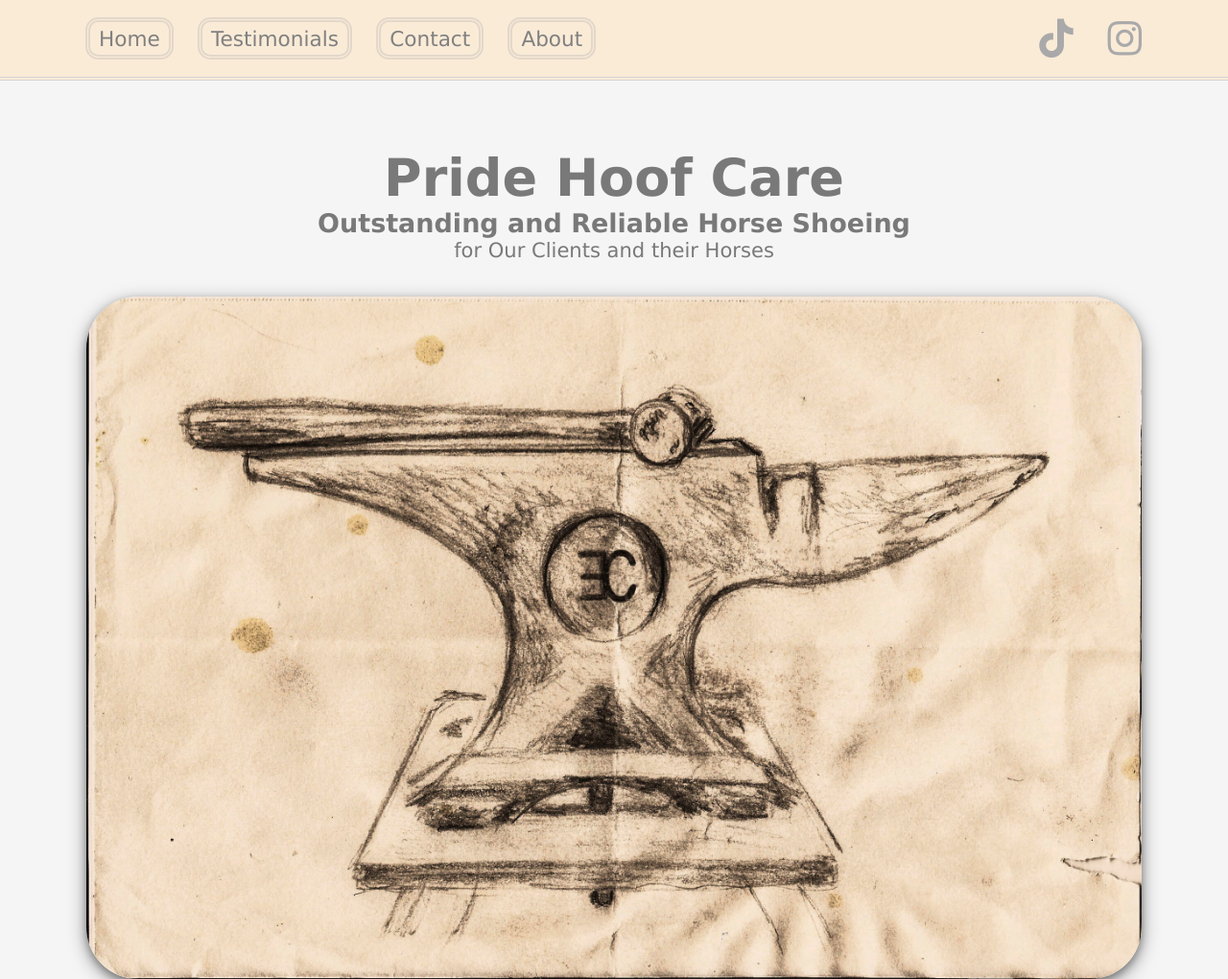
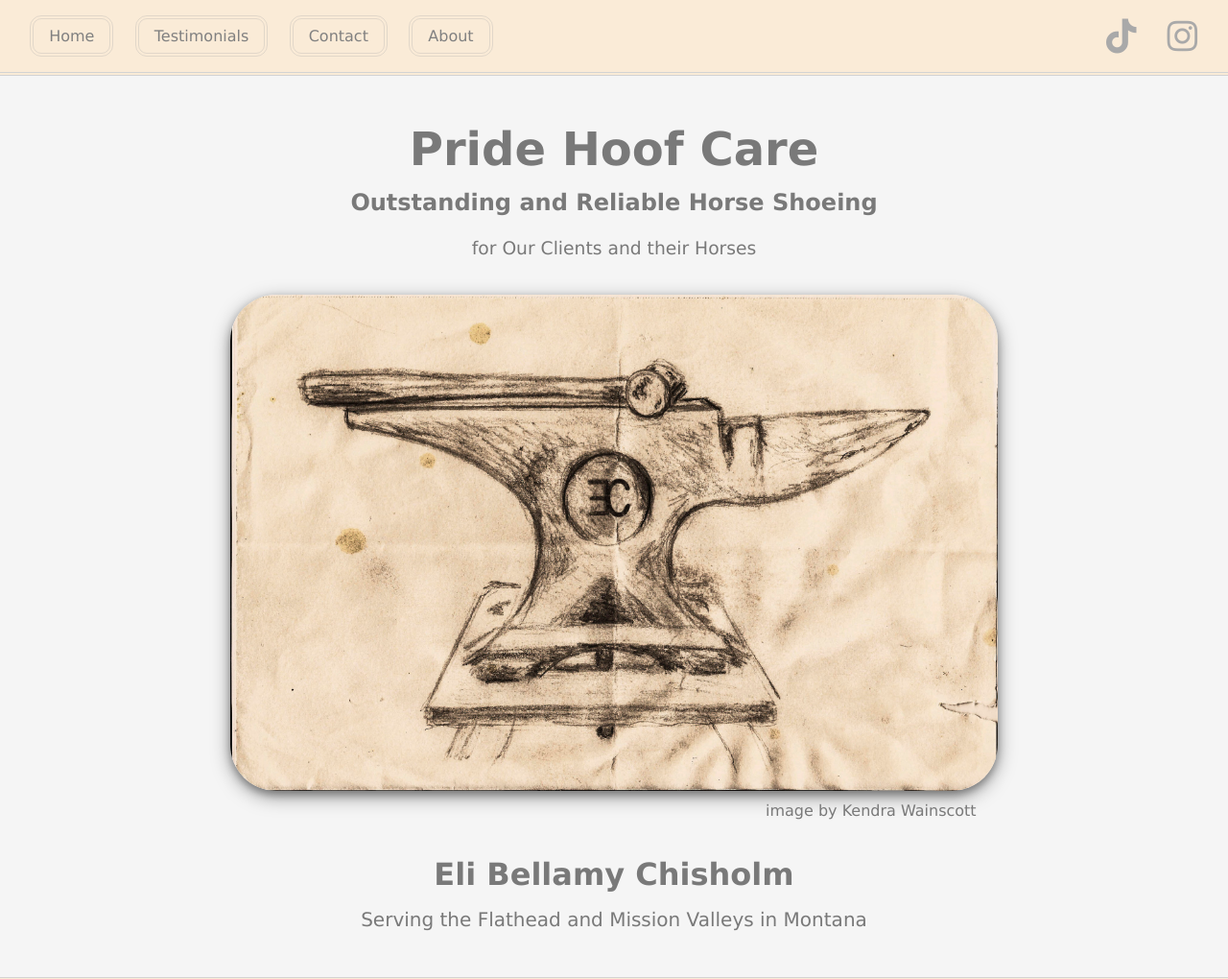
Before and after one commit to kfwainsc/kfwainsc.github.io, a plain HTML site: page pride_hoof_care/index.html in a window 1280 px wide. Shown: the top 1020 px of the page at 96% size. Drawn offline with Linux system fonts and the light colour scheme; a web font is replaced by a local one.

Commit message:
trying to format Pride Hoof Care. May be time to start fresh

```diff
--- a/pride_hoof_care/index.html
+++ b/pride_hoof_care/index.html
@@ -32,12 +32,17 @@
       <nav>
         <div class="nav">
           <div class="nav-links-container">
-            <a class="navOptions" title="Home Page" href="#">Home</a>
-            <a class="navOptions" title="Client Testimonials" href="./local_pages/testimonials.html"
+            <a class="nav-options" title="Home Page" href="#">Home</a>
+            <a
+              class="nav-options"
+              title="Client Testimonials"
+              href="./local_pages/testimonials.html"
               >Testimonials</a
             >
-            <a class="navOptions" title="Contact Info" href="./local_pages/contact.html">Contact</a>
-            <a class="navOptions" title="About Me" href="./local_pages/about.html">About</a>
+            <a class="nav-options" title="Contact Info" href="./local_pages/contact.html"
+              >Contact</a
+            >
+            <a class="nav-options" title="About Me" href="./local_pages/about.html">About</a>
           </div>
           <div class="fa-social-media">
             <a target="_blank" title="TicTok" href="https://www.tiktok.com/@pridehoofcare">
@@ -64,12 +69,13 @@
         />
         <figcaption>image by Kendra Wainscott</figcaption>
       </figure>
-      <h2>Eli Bellamy Chisholm</h2>
-      <h3>Serving the Flathead and Mission Valleys in Montana</h3>
+      <aside class="aside-info">
+        <h2>Eli Bellamy Chisholm</h2>
+        <h3>Serving the Flathead and Mission Valleys in Montana</h3>
+      </aside>
     </main>
     <footer>
       <h4><i class="fa fa-phone"></i> Mon-Fri: 262-613-1499</h4>
-      <h4>201 Kelly Road <br />Columbia Falls, MT 59912 USA</h4>
       <h4>P.O. Box 1706<br />Columbia Falls, MT 59912 USA</h4>
     </footer>
   </body>
--- a/pride_hoof_care/styles.css
+++ b/pride_hoof_care/styles.css
@@ -53,11 +53,11 @@ h5 {
     font-size: 16px;
   }
 }
-@media only screen and (min-width: 992px) {
+/*@media only screen and (min-width: 1200px) {
   html {
     font-size: 18px;
   }
-}
+}*/
 /********************************************************************/
 /****** HEADER ******************************************************/
 .fa-instagram,
@@ -80,9 +80,18 @@ h5 {
   flex-direction: column;
   align-items: center;
   justify-content: space-evenly;
+  text-align: center;
 }
 .h-container h1 {
   font-size: 3rem;
+  line-height: 5rem;
+}
+.h-container h2 {
+  line-height: 2rem;
+}
+.h-container h3 {
+  margin: 2rem 0;
+  line-height: 2rem;
 }
 nav {
   position: fixed;
@@ -100,9 +109,9 @@ nav {
   padding: 1rem 1rem 1rem 2rem;
   display: flex;
   align-content: center;
-  justify-content: space-between;
+  justify-content: space-evenly;
 }
-.navOptions {
+.nav-options {
   font-weight: 500;
   text-decoration: none;
   padding: 0.5rem 1rem;
@@ -114,35 +123,43 @@ nav {
   text-decoration: none;
   color: gray;
 }
-.navOptions:hover {
+.nav-options:hover {
   border: 0.3rem double rgba(169, 169, 169, 1);
   opacity: 0.8;
   background-color: rgba(169, 169, 169, 0.2);
 }
-
-@media only screen and (max-width: 320px) {
+@media only screen and (max-width: 360px) {
   .h-container {
-    padding-top: 22%;
+    padding-top: 28%;
   }
   .nav-links-container {
-    padding: 1rem 0.25rem;
+    padding: 1rem 0.1rem;
+    justify-content: space-evenly;
   }
-  .navOptions {
-    margin: 0rem;
-    padding: 0.25rem;
+  .nav-options {
+    margin: 0.2rem 0.2rem;
+    padding: 0.5rem 0.1rem;
     font-size: 1rem;
   }
 }
-@media only screen and (min-width: 301px) {
+@media only screen and (min-width: 361px) {
   .h-container {
     padding-top: 20%;
   }
   .nav-links-container {
     padding: 1rem 0.25rem;
   }
-  .navOptions {
-    font-size: 1.2rem;
+  .nav-options {
+    font-size: 1rem;
+    padding: 0.5rem 0.4rem;
     margin: 0 0.25rem;
+  }
+}
+@media only screen and (min-width: 400px) {
+  .nav-options {
+    margin: 0 0.4rem;
+    padding: 0.5rem 0.4rem;
+    font-size: 1.25rem;
   }
 }
 @media only screen and (min-width: 481px) {
@@ -154,22 +171,33 @@ nav {
     padding-top: 15%;
   }
   .nav {
-    margin-right: 1rem;
+    margin: 0 1rem;
     justify-content: space-between;
   }
-  .navOptions {
-    padding: 0.25rem 0.5rem;
+  .nav-options {
+    padding: 0.25rem 0.2rem;
+    font-size: 1rem;
   }
 }
-@media only screen and (min-width: 650px) {
+@media only screen and (min-width: 600px) {
   .h-container {
     padding-top: 12%;
   }
   .nav {
-    margin: 0 4rem;
+    margin: 0 1rem;
   }
-  .navOptions {
+  .nav-options {
     margin: 0 0.7rem;
+    padding: 0.5rem 1rem;
+  }
+}
+@media only screen and (min-width: 800px) {
+  .h-container {
+    padding-top: 9%;
+  }
+  .h-container h3 {
+    margin: 1rem 0;
+    line-height: 2rem;
   }
 }
 
@@ -181,7 +209,9 @@ nav {
   border-radius: 3rem;
   box-shadow: 0 4px 8px 0 rgba(0, 0, 0, 0.32), 0 6px 20px 0 rgba(0, 0, 0, 0.372);
 }
-
+.aside-info {
+  text-align: center;
+}
 figcaption {
   margin: 0.4rem;
   padding: 0 1rem 0 0;
@@ -199,13 +229,12 @@ main h2 {
   font-size: 2rem;
 }
 main h3 {
-  font-size: 1.5rem;
+  font-size: 1.25rem;
   text-align: center;
 }
-
 @media only screen and (max-width: 480px) {
   figure {
-    margin: 5rem 2rem 4rem 2rem;
+    margin: 2rem 2rem;
   }
 }
 @media only screen and (min-width: 481px) {
@@ -213,15 +242,20 @@ main h3 {
     margin: 3rem 3rem 2rem 3rem;
   }
 }
-@media only screen and (min-width: 768px) {
+@media only screen and (min-width: 600px) {
   figure {
-    margin: 2rem 5rem;
+    margin: 1rem 5rem;
+  }
+}
+@media only screen and (min-width: 800px) {
+  figure {
+    margin: 1rem 15rem;
   }
 }
 /********************************************************************/
 /****** FOOTETR ****************************************************/
 footer {
-  font-size: 0.75rem;
+  font-size: 1rem;
   display: flex;
   justify-content: space-evenly;
   align-items: center;
@@ -237,11 +271,9 @@ footer h4 {
   font-size: 1rem;
 }
 @media only screen and (max-width: 480px) {
-  html {
-    font-size: 10px;
-  }
   footer {
     margin-top: 3%;
+    font-size: 11px;
   }
 }
 
--- a/pride_hoof_care/styles/contact.css
+++ b/pride_hoof_care/styles/contact.css
@@ -15,6 +15,11 @@ body {
 #eli {
   font-size: 2rem;
 }
+.examples {
+  margin: 5rem 1rem 0rem 1rem;
+  font-size: larger;
+  text-align: center;
+}
 h2 {
   font-size: 1.75rem;
   line-height: 3rem;
@@ -26,7 +31,7 @@ h3 {
   text-align: center;
 }
 .h-container {
-  margin: 5rem 0 3rem 0;
+  margin: 1rem;
 }
 main {
   z-index: 2;
@@ -41,6 +46,23 @@ nav {
 }
 @media only screen and (max-width: 480px) {
   main {
-    margin: 3rem 0 5rem 0;
+    margin: 3rem 0 7rem 0;
   }
 }
+@media only screen and (min-width: 600px) {
+  .examples {
+    margin: 3rem 1rem 0rem 1rem;
+  }
+  h2 {
+    line-height: 2.5rem;
+  }
+  h3 {
+    margin: 0;
+  }
+  .h-container {
+    margin: 1rem 0;
+  }
+  main {
+    margin: 0rem 0;
+  }
+}
```
Also changed, not shown: pride_hoof_care/local_pages/about.html (+5 -6 lines), pride_hoof_care/local_pages/contact.html (+5 -7 lines), pride_hoof_care/local_pages/testimonials.html (+5 -6 lines), pride_hoof_care/README.md.
